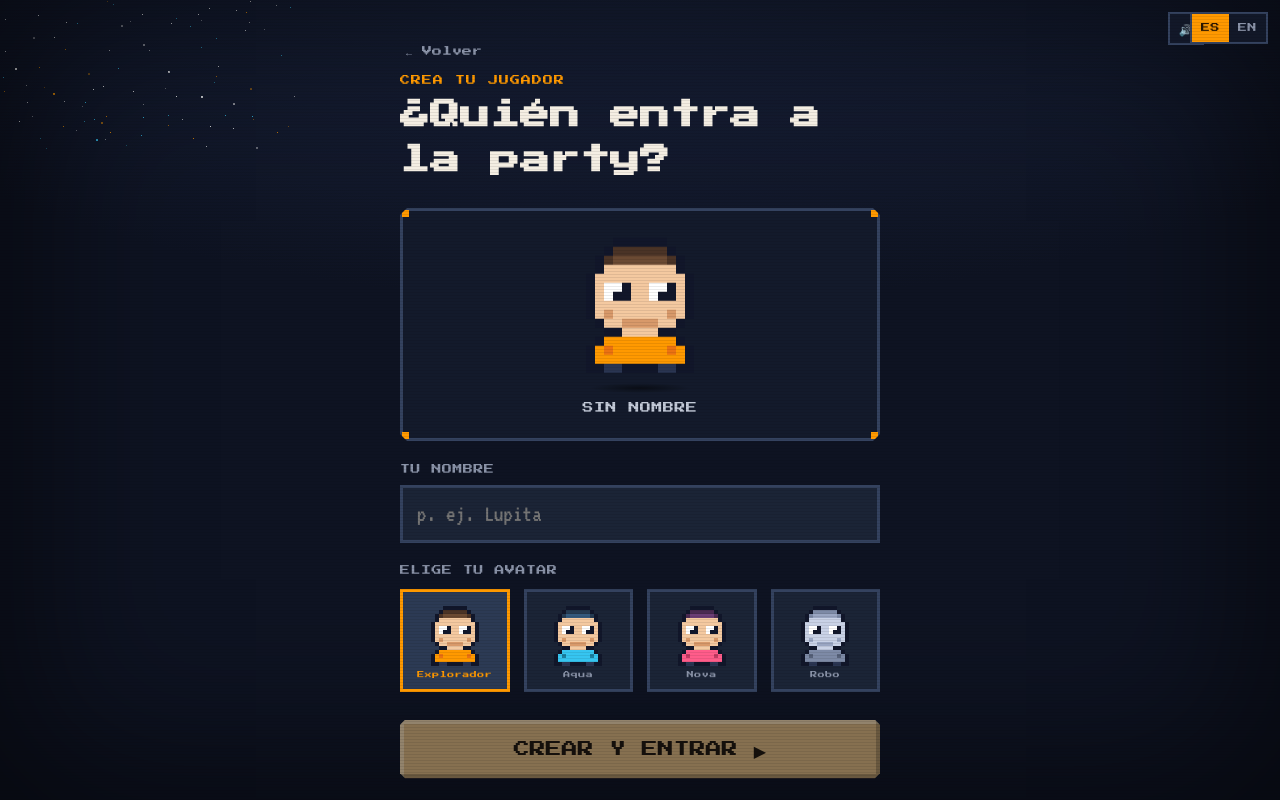
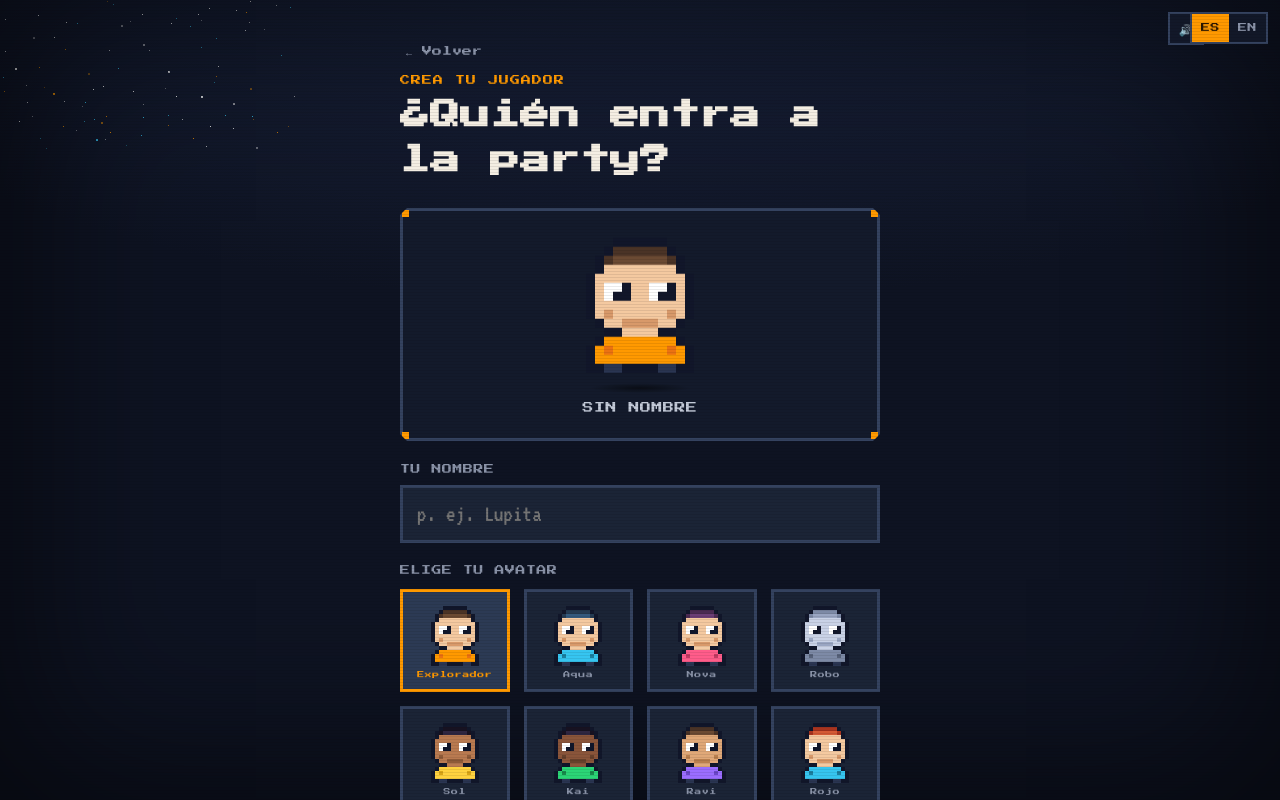
Before and after one commit to lesquel/aws_stand, a Next.js app: page /register in a window 1280 px wide. Built offline with nearby package versions, Linux system fonts and the light colour scheme.

Commit message:
feat: add diverse and pride avatar bases

```diff
--- a/src/presentation/components/avatar.tsx
+++ b/src/presentation/components/avatar.tsx
@@ -28,7 +28,7 @@ export function Avatar({ baseId = 'explorer', pieces = [], scale = 8, bob, popId
   return (
     <div className={'avatar ' + (bob ? 'bob ' : '') + className}
          style={{ position: 'relative', width: size, height: size, ...style }}>
-      <PixelSprite layers={['buddy']} scale={scale} pal={base.pal}
+      <PixelSprite layers={[base.sprite || 'buddy']} scale={scale} pal={base.pal}
                    style={{ position: 'absolute', inset: 0 }} />
       {ordered.map(id => (
         <PixelSprite key={id} layers={[PIECES[id].sprite]} scale={scale}
--- a/src/presentation/components/sprites.tsx
+++ b/src/presentation/components/sprites.tsx
@@ -55,6 +55,82 @@ export const SPRITES: Record<string, string[]> = {
     '...orrrrrrrro...',
     '..orRrrrrrrRro..',
     '..orrrrrrrrrro..',
+    '..oobboooobboo..',
+  ],
+  /* base character with long hair (same grid, hair frames the face) */
+  buddy_girl: [
+    '................',
+    '.....oooooo.....',
+    '....ohhhhhho....',
+    '...ohHHHHHHho...',
+    '..ohhsssssshho..',
+    '..ohssssssssho..',
+    '..ohWWossWWoho..',
+    '..ohWoossWooho..',
+    '..ohssssssssho..',
+    '..ohSssssssSho..',
+    '..ohssSSSSssho..',
+    '..ohoossssooho..',
+    '..ohrrrrrrrrho..',
+    '..orRrrrrrrRro..',
+    '..orrrrrrrrrro..',
+    '..oobboooobboo..',
+  ],
+  /* base with 3-stripe flag shirt — stripe colors come from pal keys 1/2/3 */
+  buddy_stripe: [
+    '................',
+    '.....oooooo.....',
+    '....ohhhhhho....',
+    '...ohHHHHHHho...',
+    '...osssssssso...',
+    '..osssssssssso..',
+    '..osWWossWWoso..',
+    '..osWoossWooso..',
+    '..osssssssssso..',
+    '..osSssssssSso..',
+    '...ossSSSSsso...',
+    '....oossssoo....',
+    '...o11111111o...',
+    '..o2222222222o..',
+    '..o3333333333o..',
+    '..oobboooobboo..',
+  ],
+  /* long-hair base with 3-stripe flag shirt */
+  buddy_girl_stripe: [
+    '................',
+    '.....oooooo.....',
+    '....ohhhhhho....',
+    '...ohHHHHHHho...',
+    '..ohhsssssshho..',
+    '..ohssssssssho..',
+    '..ohWWossWWoho..',
+    '..ohWoossWooho..',
+    '..ohssssssssho..',
+    '..ohSssssssSho..',
+    '..ohssSSSSssho..',
+    '..ohoossssooho..',
+    '..oh11111111ho..',
+    '..o2222222222o..',
+    '..o3333333333o..',
+    '..oobboooobboo..',
+  ],
+  /* base with vertical 5-stripe rainbow shirt — colors from pal keys 1-5 */
+  buddy_rainbow: [
+    '................',
+    '.....oooooo.....',
+    '....ohhhhhho....',
+    '...ohHHHHHHho...',
+    '...osssssssso...',
+    '..osssssssssso..',
+    '..osWWossWWoso..',
+    '..osWoossWooso..',
+    '..osssssssssso..',
+    '..osSssssssSso..',
+    '...ossSSSSsso...',
+    '....oossssoo....',
+    '...o12233445o...',
+    '..o1122334455o..',
+    '..o1122334455o..',
     '..oobboooobboo..',
   ],
   /* ---- accessories (overlay) ---- */
@@ -478,10 +554,50 @@ export interface AvatarBase {
   name: string;
   es: string;
   en: string;
+  sprite?: string; // base sprite key, defaults to 'buddy'
   pal: Record<string, string>;
 }
 
-/* avatar palette variants for the 4 base characters */
+/* skin tone ramps: [skin, skin shadow] */
+const SKIN = {
+  light: ['#f4c9a0', '#d8996a'],
+  tan: ['#e0a878', '#b97f4e'],
+  brown: ['#b97a50', '#8e5a38'],
+  dark: ['#8a553a', '#66402b'],
+  deep: ['#5f3a26', '#452a1b'],
+};
+
+/* hair color ramps: [hair, hair light] */
+const HAIR = {
+  brown: ['#4a3326', '#6b4a33'],
+  black: ['#171221', '#2e2640'],
+  blonde: ['#c98f2e', '#e8bb5c'],
+  red: ['#a8341f', '#d45a35'],
+};
+
+/* shirt color ramps: [shirt, shirt dark] */
+const SHIRT = {
+  orange: ['#ff9900', '#ec7211'],
+  cyan: ['#36c5f0', '#1b7fa0'],
+  pink: ['#ff5c8a', '#c23a63'],
+  green: ['#2bd576', '#178a4b'],
+  purple: ['#9b6dff', '#6b46c9'],
+  yellow: ['#ffd23f', '#d9a516'],
+};
+
+function pal(
+  skin: keyof typeof SKIN,
+  hair: keyof typeof HAIR,
+  shirt: keyof typeof SHIRT
+): Record<string, string> {
+  return {
+    s: SKIN[skin][0], S: SKIN[skin][1],
+    h: HAIR[hair][0], H: HAIR[hair][1],
+    r: SHIRT[shirt][0], R: SHIRT[shirt][1],
+  };
+}
+
+/* avatar palette variants — original 4 ids kept stable for saved games */
 export const AVATAR_BASES: AvatarBase[] = [
   { id: 'explorer', name: 'Explorador', es: 'Explorador', en: 'Explorer', pal: {} },
   { id: 'aqua', name: 'Aqua', es: 'Aqua', en: 'Aqua',
@@ -490,4 +606,41 @@ export const AVATAR_BASES: AvatarBase[] = [
     pal: { r: '#ff5c8a', R: '#c23a63', h: '#4a2a52', H: '#6b3d75' } },
   { id: 'robo', name: 'Robo', es: 'Robo', en: 'Robo',
     pal: { s: '#c9d2e6', S: '#9aa6c2', h: '#7d8aa6', H: '#9aa6c2', r: '#7d8aa6', R: '#566179' } },
+  { id: 'sol', name: 'Sol', es: 'Sol', en: 'Sol',
+    pal: pal('brown', 'black', 'yellow') },
+  { id: 'kai', name: 'Kai', es: 'Kai', en: 'Kai',
+    pal: pal('dark', 'black', 'green') },
+  { id: 'ravi', name: 'Ravi', es: 'Ravi', en: 'Ravi',
+    pal: pal('tan', 'brown', 'purple') },
+  { id: 'rojo', name: 'Rojo', es: 'Rojo', en: 'Rojo',
+    pal: pal('light', 'red', 'cyan') },
+  { id: 'luna', name: 'Luna', es: 'Luna', en: 'Luna',
+    sprite: 'buddy_girl', pal: pal('light', 'blonde', 'purple') },
+  { id: 'maya', name: 'Maya', es: 'Maya', en: 'Maya',
+    sprite: 'buddy_girl', pal: pal('tan', 'brown', 'cyan') },
+  { id: 'zuri', name: 'Zuri', es: 'Zuri', en: 'Zuri',
+    sprite: 'buddy_girl', pal: pal('dark', 'black', 'pink') },
+  { id: 'amara', name: 'Amara', es: 'Amara', en: 'Amara',
+    sprite: 'buddy_girl', pal: pal('deep', 'black', 'yellow') },
+  { id: 'mei', name: 'Mei', es: 'Mei', en: 'Mei',
+    sprite: 'buddy_girl', pal: pal('light', 'black', 'green') },
+  { id: 'flor', name: 'Flor', es: 'Flor', en: 'Flor',
+    sprite: 'buddy_girl', pal: pal('brown', 'red', 'orange') },
+  /* pride avatars — flag-shirt colors via stripe keys */
+  { id: 'ari', name: 'Ari', es: 'Ari', en: 'Ari',
+    sprite: 'buddy_rainbow',
+    pal: { ...pal('light', 'brown', 'orange'),
+      '1': '#e40303', '2': '#ffed00', '3': '#008026', '4': '#0061ff', '5': '#732982' } },
+  { id: 'vale', name: 'Vale', es: 'Vale', en: 'Vale',
+    sprite: 'buddy_girl_stripe',
+    pal: { ...pal('tan', 'red', 'orange'),
+      '1': '#d52d00', '2': '#ffffff', '3': '#a30262' } },
+  { id: 'skye', name: 'Skye', es: 'Skye', en: 'Skye',
+    sprite: 'buddy_girl_stripe',
+    pal: { ...pal('light', 'blonde', 'orange'),
+      '1': '#5bcefa', '2': '#f5a9b8', '3': '#ffffff' } },
+  { id: 'pau', name: 'Pau', es: 'Pau', en: 'Pau',
+    sprite: 'buddy_stripe',
+    pal: { ...pal('brown', 'black', 'orange'),
+      '1': '#ff218c', '2': '#ffd800', '3': '#21b1ff' } },
 ];
```
Also changed, not shown: 1 other file (tests, documents, lock files or other folders).
